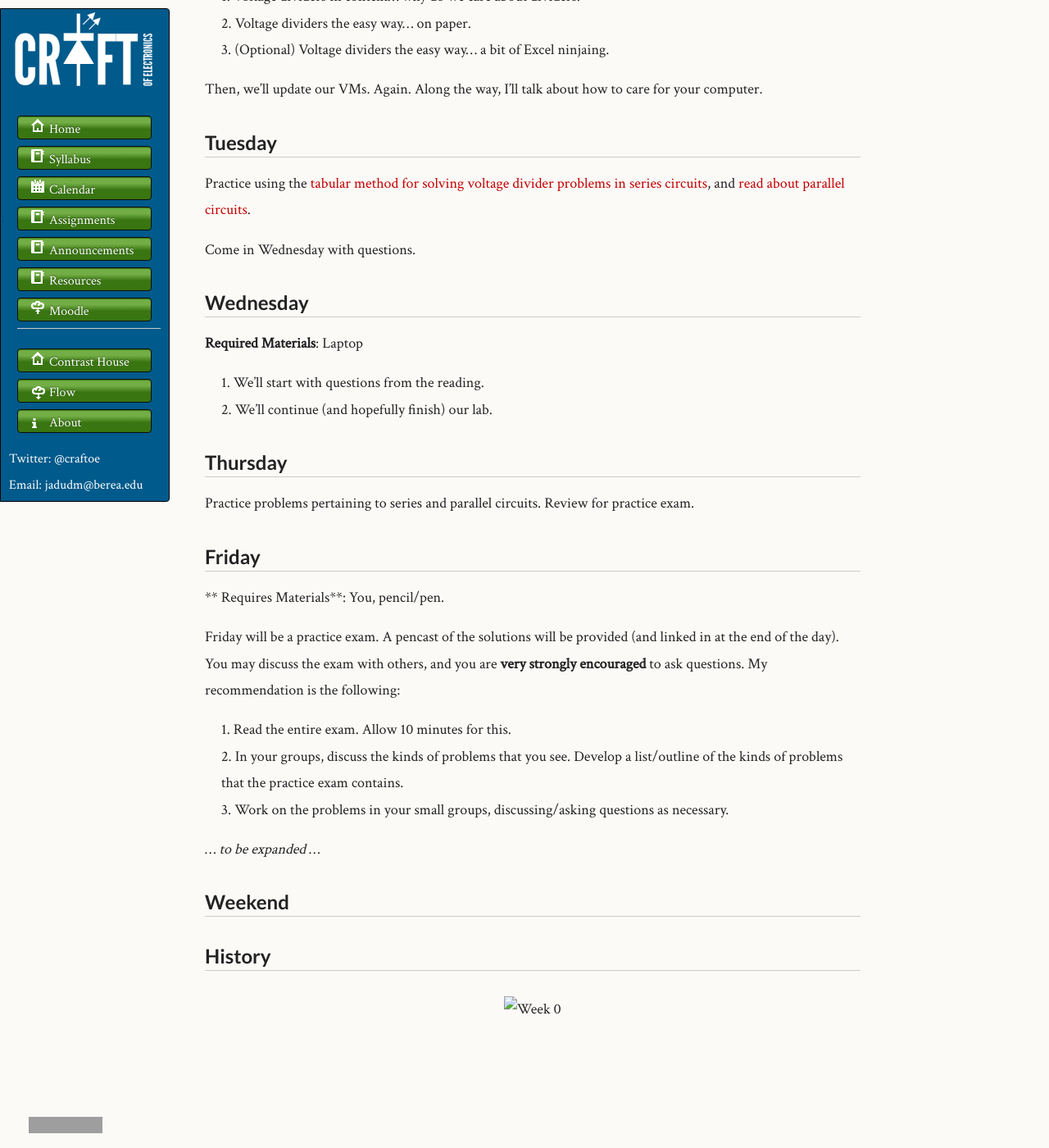
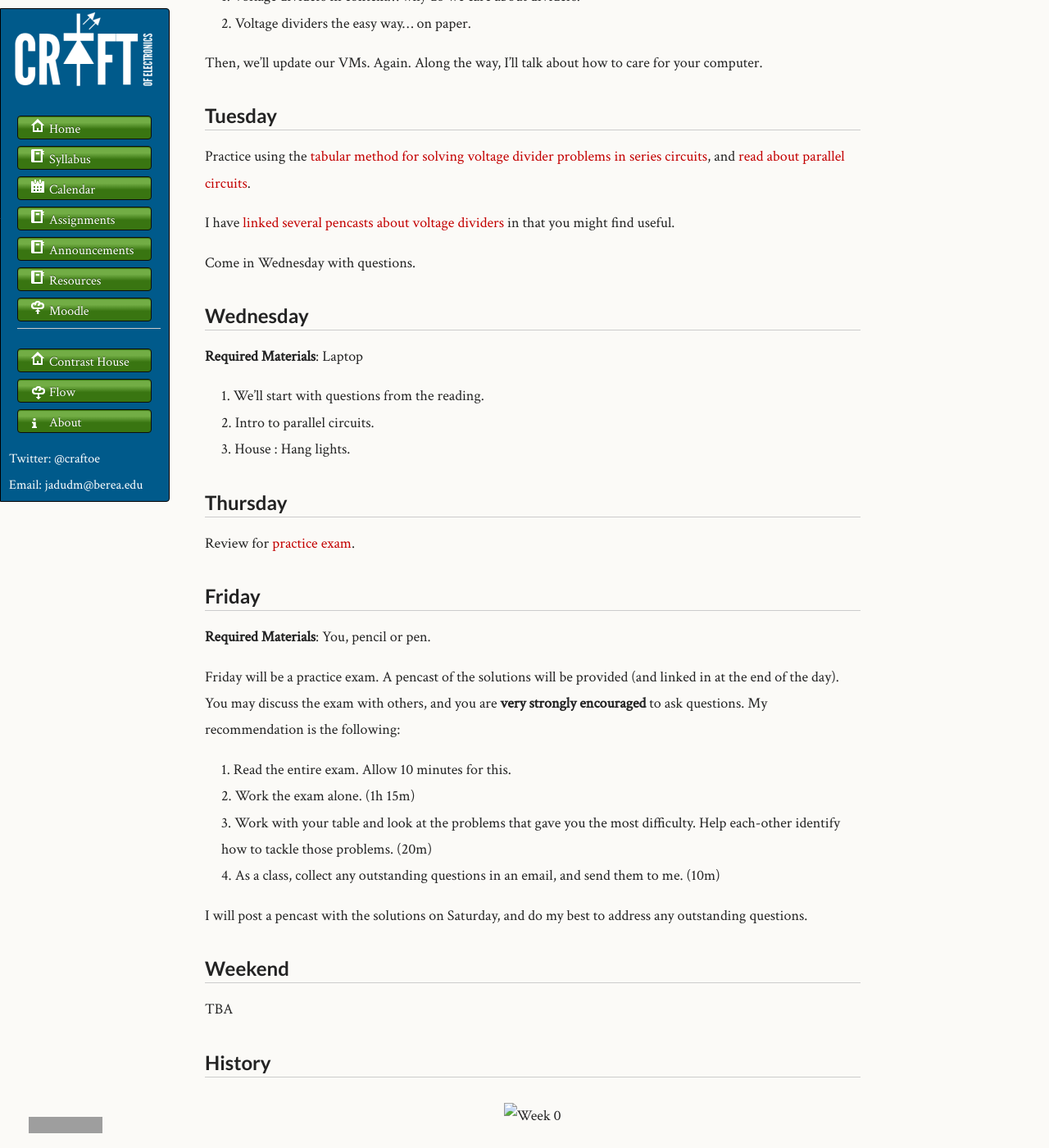
Before and after one commit to craftofelectronics/craftofelectronics.github.com, a Jekyll site: the page built from cal/w06.md, in a window 1280 px wide and 1400 px high, scrolled down 357 px. Shown: the whole window at 82% size. Built offline with Jekyll 4.4.1, drawn with Linux system fonts in a browser that asks for light colours; grey boxes are pictures that could not be loaded.

Commit message:
Update about exam.

```diff
--- a/cal/w06.md
+++ b/cal/w06.md
@@ -27,13 +27,14 @@ We'll start with a brief review of voltage divider material. In particular:
 
 1. Voltage dividers in context... why do we care about dividers?
 1. Voltage dividers the easy way... on paper.
-1. (Optional) Voltage dividers the easy way... a bit of Excel ninjaing.
 
 Then, we'll update our VMs. Again. Along the way, I'll talk about how to care for your computer.
 
 ## Tuesday
 
 Practice using the [tabular method for solving voltage divider problems in series circuits](http://www.allaboutcircuits.com/vol_1/chpt_5/2.html), and [read about parallel circuits](http://www.allaboutcircuits.com/vol_1/chpt_5/3.html).
+
+I have [linked several pencasts about voltage dividers]({{site.url}}/2012/10/02/voltage-dividers.html) in that you might find useful.
 
 Come in Wednesday with questions.
 
@@ -42,25 +43,29 @@ Come in Wednesday with questions.
 **Required Materials**: Laptop
 
 1. We'll start with questions from the reading.
-1. We'll continue (and hopefully finish) our lab.
+1. Intro to parallel circuits.
+1. House : Hang lights.
 
 ## Thursday
 
-Practice problems pertaining to series and parallel circuits. Review for practice exam.
+Review for [practice exam]({{site.url}}/2012/10/03/first-exam-contents.html).
 
 ## Friday
 
-** Requires Materials**: You, pencil/pen.
+**Required Materials**: You, pencil or pen.
 
 Friday will be a practice exam. A pencast of the solutions will be provided (and linked in at the end of the day). You may discuss the exam with others, and you are **very strongly encouraged** to ask questions. My recommendation is the following:
 
 1. Read the entire exam. Allow 10 minutes for this.
-1. In your groups, discuss the kinds of problems that you see. Develop a list/outline of the kinds of problems that the practice exam contains.
-1. Work on the problems in your small groups, discussing/asking questions as necessary.
+1. Work the exam alone. (1h 15m)
+1. Work with your table and look at the problems that gave you the most difficulty. Help each-other identify how to tackle those problems. (20m)
+1. As a class, collect any outstanding questions in an email, and send them to me. (10m)
 
-... *to be expanded* ...
+I will post a pencast with the solutions on Saturday, and do my best to address any outstanding questions.
 
 ## Weekend
+
+TBA
 
 ## History
 
```
Also changed, not shown: other parts of cal/w06.md (+1 -1 lines), _posts/2012-10-03-first-exam-contents.md (added, +28 -0 lines).
